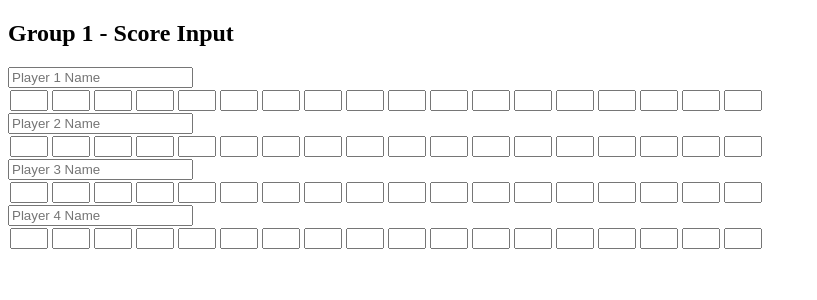
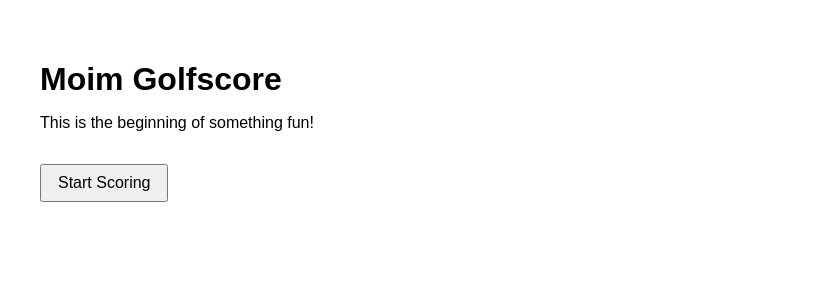
Before and after one commit to hanuk2002/moim-golfscore, a React (Vite) app: page / in a window 1280 px wide. Shown: the top 300 px of the page, without its empty margins (0-817 px from the left). Built offline with nearby package versions, Linux system fonts and the light colour scheme.

Commit message:
Add files via upload

```diff
--- a/App.jsx
+++ b/App.jsx
@@ -1,32 +1,61 @@
+import React, { useState } from "react";
 
-import React, { useState } from 'react';
-import PlayerInput from './PlayerInput';
+function PlayerInput({ playerIndex }) {
+  const [scores, setScores] = useState(Array(18).fill(""));
 
-function App() {
-  const [group1, setGroup1] = useState([
-    Array(18).fill(''),
-    Array(18).fill(''),
-    Array(18).fill(''),
-    Array(18).fill(''),
-  ]);
-
-  const handleScoreChange = (playerIndex, holeIndex, value) => {
-    const newGroup = [...group1];
-    newGroup[playerIndex][holeIndex] = value;
-    setGroup1(newGroup);
+  const handleScoreChange = (index, value) => {
+    const updated = [...scores];
+    updated[index] = value;
+    setScores(updated);
   };
 
   return (
+    <div style={{ marginBottom: "2rem" }}>
+      <input placeholder={`Player ${playerIndex + 1} Name`} />
+      <div style={{ display: "flex", marginTop: "0.5rem" }}>
+        {scores.map((_, i) => (
+          <div
+            key={`label-${i}`}
+            style={{ width: "30px", textAlign: "center", fontWeight: "bold" }}
+          >
+            {i + 1}
+          </div>
+        ))}
+      </div>
+      <div style={{ display: "flex", gap: "2px" }}>
+        {scores.map((score, i) => (
+          <input
+            key={i}
+            type="text"
+            value={score}
+            onChange={(e) => handleScoreChange(i, e.target.value)}
+            style={{ width: "30px" }}
+          />
+        ))}
+      </div>
+    </div>
+  );
+}
+
+function App() {
+  const [started, setStarted] = useState(false);
+
+  return (
     <div>
-      <h2>Group 1 - Score Input</h2>
-      {group1.map((scores, index) => (
-        <PlayerInput
-          key={index}
-          playerIndex={index}
-          scores={scores}
-          onScoreChange={handleScoreChange}
-        />
-      ))}
+      <h1>Moim Golfscore</h1>
+      {!started ? (
+        <>
+          <p>This is the beginning of something fun!</p>
+          <button onClick={() => setStarted(true)}>Start Scoring</button>
+        </>
+      ) : (
+        <div>
+          <h2>Group 1 - Score Input</h2>
+          {[...Array(4)].map((_, i) => (
+            <PlayerInput key={i} playerIndex={i} />
+          ))}
+        </div>
+      )}
     </div>
   );
 }
--- a/index.css
+++ b/index.css
@@ -1,5 +1,17 @@
 body {
-  font-family: sans-serif;
+  font-family: Arial, sans-serif;
   padding: 2rem;
-  background-color: #f5f5f5;
+  background-color: #fff;
+  color: #000;
 }
+
+h1 {
+  font-size: 2em;
+  margin-bottom: 0.5em;
+}
+
+button {
+  margin-top: 1rem;
+  padding: 0.5rem 1rem;
+  font-size: 1rem;
+}
--- a/index.html
+++ b/index.html
@@ -2,11 +2,12 @@
 <html lang="en">
 <head>
   <meta charset="UTF-8" />
-  <meta name="viewport" content="width=device-width, initial-scale=1.0" />
+  <meta name="viewport" content="width=device-width, initial-scale=1.0"/>
   <title>Moim Golfscore</title>
+  <link rel="stylesheet" href="index.css" />
 </head>
 <body>
   <div id="root"></div>
-  <script type="module" src="/main.jsx"></script>
+  <script type="module" src="main.jsx"></script>
 </body>
 </html>
--- a/main.jsx
+++ b/main.jsx
@@ -1,14 +1,10 @@
-import React from 'react';
-import ReactDOM from 'react-dom/client';
-import { BrowserRouter, Routes, Route } from 'react-router-dom';
-import App from './App.jsx';
-import ScorePage from './ScorePage.jsx';
+import React from "react";
+import ReactDOM from "react-dom/client";
+import App from "./App.jsx";
+import "./index.css";
 
-ReactDOM.createRoot(document.getElementById('root')).render(
-  <BrowserRouter>
-    <Routes>
-      <Route path="/" element={<App />} />
-      <Route path="/score" element={<ScorePage />} />
-    </Routes>
-  </BrowserRouter>
+ReactDOM.createRoot(document.getElementById("root")).render(
+  <React.StrictMode>
+    <App />
+  </React.StrictMode>
 );
--- a/vite.config.js
+++ b/vite.config.js
@@ -1,6 +1,3 @@
-import { defineConfig } from 'vite';
-import react from '@vitejs/plugin-react';
-
-export default defineConfig({
-  plugins: [react()],
-});
+export default {
+  root: '.',
+};
```
Also changed, not shown: package.json (+3 -4 lines).
